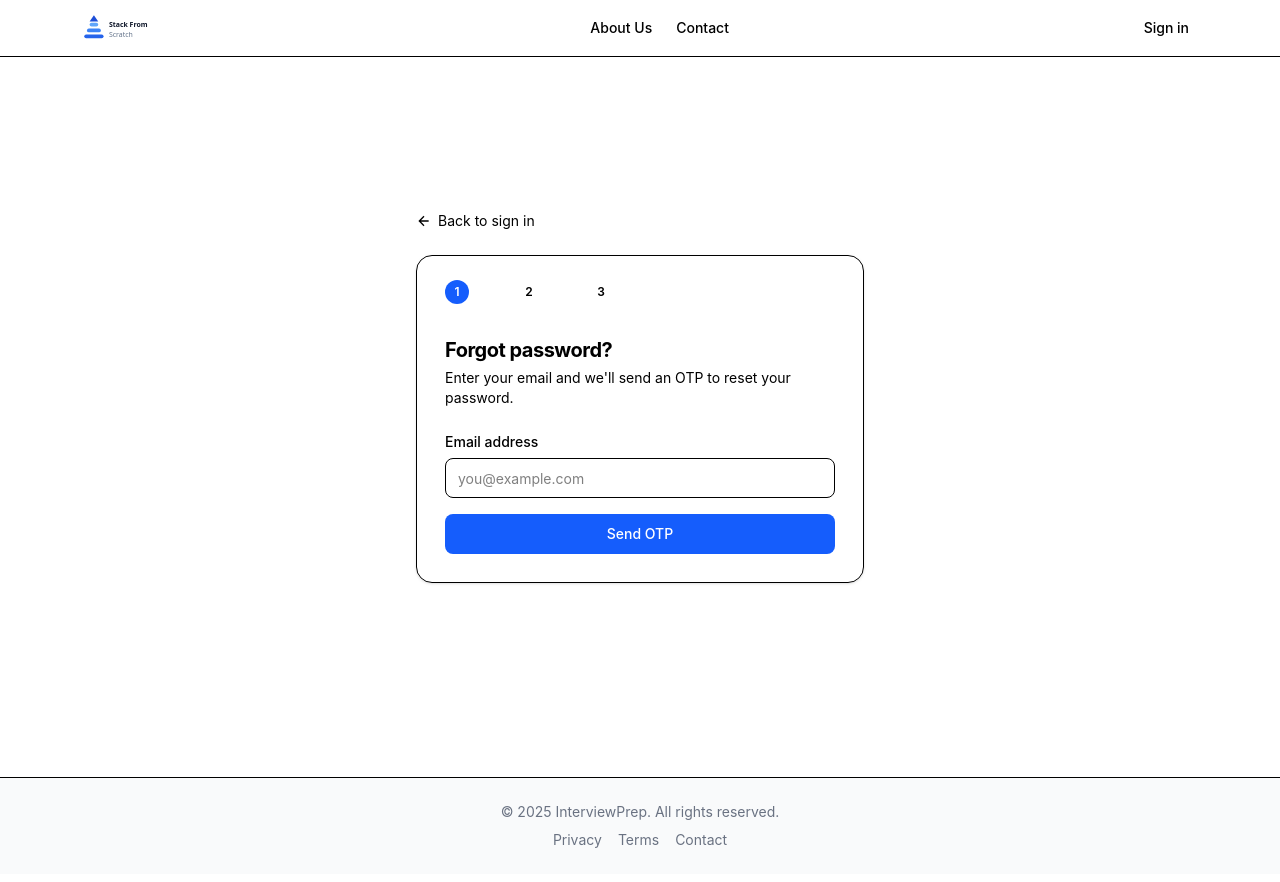
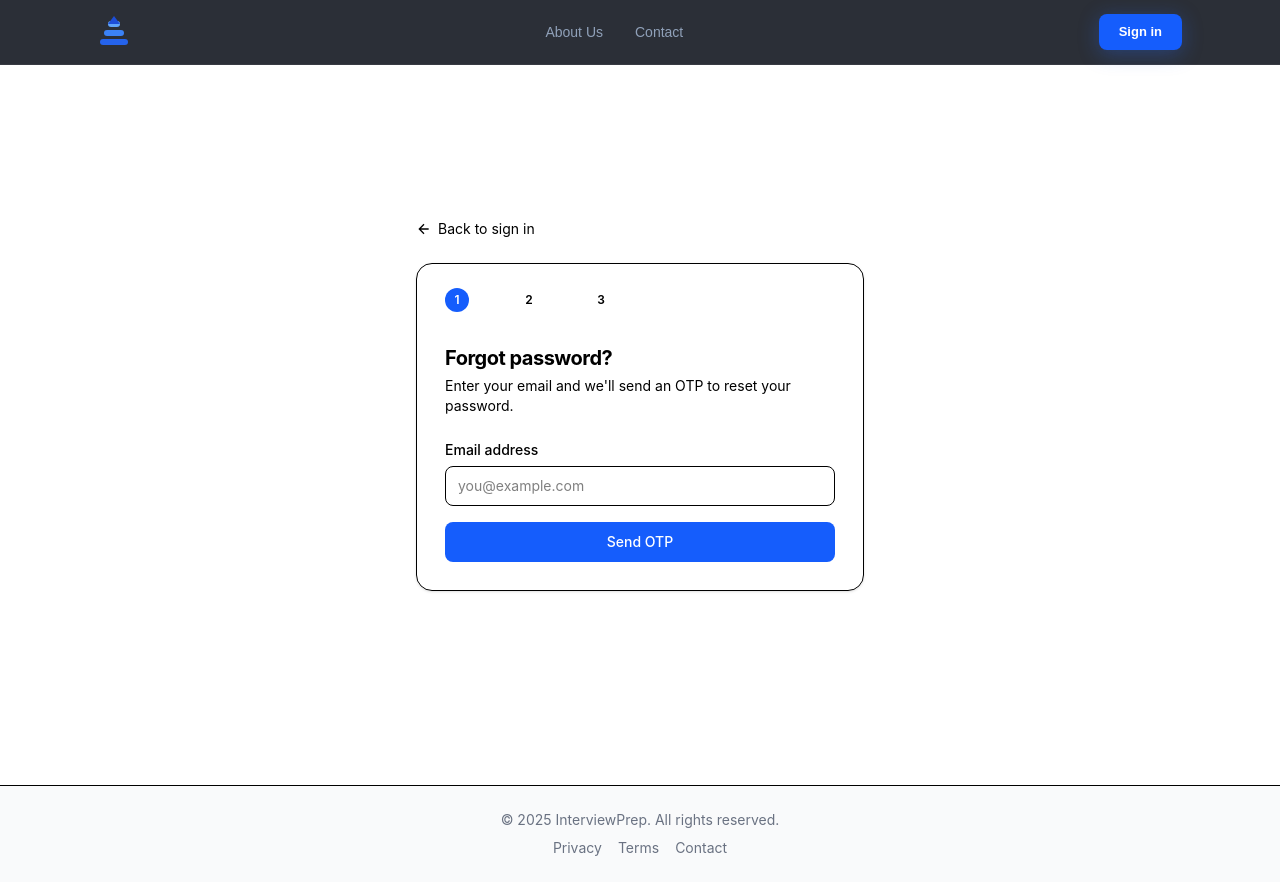
Before and after one commit to rahul-kapgate/stack-from-scratch-frontend, a React (Vite) app: page /forgot-password in a window 1280 px wide. Built offline with nearby package versions, Linux system fonts and the light colour scheme; no server answers.

Commit message:
updated header added reposievness and profile icon

```diff
--- a/src/components/Header.tsx
+++ b/src/components/Header.tsx
@@ -1,62 +1,165 @@
 import { Link } from "react-router-dom";
-import { Button } from "@/components/ui/button";
+import { useState } from "react";
 import { useCurrentUser, useLogout } from "@/hooks/Useauth";
 
 export default function Header() {
   const { data: user } = useCurrentUser();
   const { mutate: logout, isPending } = useLogout();
+  const [open, setOpen] = useState(false);
 
   return (
-    <header className="w-full border-b bg-white sticky top-0 z-50">
-      <div className="max-w-6xl mx-auto flex justify-between items-center px-4 py-3">
+    <header className="sticky top-0 z-50 bg-[#060b14]/85 backdrop-blur-xl border-b border-white/[0.06] font-['DM_Sans',sans-serif]">
+      <div className="max-w-[1140px] mx-auto flex justify-between items-center px-7 py-3.5">
         {/* Logo */}
-        {/* <h1 className="text-xl font-bold">
-          <Link to="/" className="hover:text-blue-500">Stack From Scratch</Link>
-        </h1> */}
-
         <Link to="/">
           <img
-            src="/logo.svg"
+            src="/favicon.svg"
             alt="Stack From Scratch"
             className="h-8 w-auto"
           />
         </Link>
 
-        {/* Nav Links */}
-        <nav className="hidden md:flex gap-6 text-sm font-medium">
-          <Link to="/" className="hover:text-blue-500">
+        {/* Desktop nav */}
+        <nav className="hidden md:flex gap-8 items-center text-sm font-medium">
+          <Link
+            to="/"
+            className="text-slate-400 hover:text-slate-200 transition-colors"
+          >
             About Us
           </Link>
-          <Link to="/" className="hover:text-blue-500">
+          <Link
+            to="/"
+            className="text-slate-400 hover:text-slate-200 transition-colors"
+          >
             Contact
           </Link>
           {user && (
-            <Link to="/dashboard" className="hover:text-blue-500">
+            <Link
+              to="/dashboard"
+              className="text-slate-400 hover:text-slate-200 transition-colors"
+            >
               Dashboard
             </Link>
           )}
         </nav>
 
-        {/* Auth buttons */}
-        <div className="flex items-center gap-2">
+        {/* Desktop auth */}
+        <div className="hidden md:flex items-center gap-2.5">
           {user ? (
             <>
-              <span className="text-sm text-muted-foreground hidden sm:block">
-                {user.name}
-              </span>
-              <Button
-                variant="outline"
+              <span className="text-sm text-white">{user.name}</span>
+              <button
                 onClick={() => logout()}
                 disabled={isPending}
+                className="bg-white/[0.04] text-slate-400 border border-white/[0.09] px-5 py-2 rounded-lg text-[13px] font-medium cursor-pointer hover:text-slate-200 transition-all"
               >
-                {isPending ? "Signing out..." : "Sign out"}
-              </Button>
+                {isPending ? "Loggning out…" : "Log out"}
+              </button>
             </>
           ) : (
             <Link to="/auth">
-              <Button>Sign in</Button>
+              <button className="bg-blue-600 text-white px-5 py-2 rounded-lg text-[13px] font-semibold cursor-pointer shadow-[0_4px_20px_rgba(37,99,235,0.35)] hover:shadow-[0_10px_40px_rgba(37,99,235,0.5)] hover:-translate-y-0.5 transition-all">
+                Sign in
+              </button>
             </Link>
           )}
+        </div>
+
+        {/* Mobile: Sign in + Hamburger */}
+        <div className="flex md:hidden items-center gap-3">
+          {!user && (
+            <Link to="/auth">
+              <button className="bg-blue-600 text-white px-4 py-2 rounded-lg text-[13px] font-semibold shadow-[0_4px_20px_rgba(37,99,235,0.35)]">
+                Sign in
+              </button>
+            </Link>
+          )}
+
+          {user && (
+            <button className="bg-blue-600 text-white px-4 py-2 rounded-lg text-[13px] font-semibold shadow-[0_4px_20px_rgba(37,99,235,0.35)]">
+              {user.name[0] || "U"}
+            </button>
+          )}
+
+          <button
+            onClick={() => setOpen(!open)}
+            aria-label="Toggle menu"
+            className="flex flex-col gap-[5px] p-1.5 bg-transparent border-none cursor-pointer z-[110]"
+          >
+            <span
+              className="block w-[22px] h-0.5 bg-slate-200 rounded-sm transition-all duration-300"
+              style={{
+                transform: open ? "translateY(7px) rotate(45deg)" : "none",
+              }}
+            />
+            <span
+              className={`block w-[22px] h-0.5 bg-slate-200 rounded-sm transition-all duration-300 ${open ? "opacity-0" : "opacity-100"}`}
+            />
+            <span
+              className="block w-[22px] h-0.5 bg-slate-200 rounded-sm transition-all duration-300"
+              style={{
+                transform: open ? "translateY(-7px) rotate(-45deg)" : "none",
+              }}
+            />
+          </button>
+        </div>
+      </div>
+
+      {/* Mobile drawer */}
+      <div
+        className={`md:hidden overflow-hidden transition-all duration-350 ease-in-out ${
+          open
+            ? "max-h-80 opacity-100 border-t border-white/[0.06]"
+            : "max-h-0 opacity-0"
+        }`}
+      >
+        <div className="flex flex-col gap-4 px-7 py-5">
+          <Link
+            to="/"
+            onClick={() => setOpen(false)}
+            className="text-slate-400 text-[15px] font-medium no-underline hover:text-slate-200 transition-colors"
+          >
+            About Us
+          </Link>
+          <Link
+            to="/"
+            onClick={() => setOpen(false)}
+            className="text-slate-400 text-[15px] font-medium no-underline hover:text-slate-200 transition-colors"
+          >
+            Contact
+          </Link>
+          {user && (
+            <Link
+              to="/dashboard"
+              onClick={() => setOpen(false)}
+              className="text-slate-400 text-[15px] font-medium no-underline hover:text-slate-200 transition-colors"
+            >
+              Dashboard
+            </Link>
+          )}
+          <div className="border-t border-white/[0.06] pt-4 flex flex-col gap-2.5">
+            {user ? (
+              <>
+                <span className="text-[13px] text-white">{user.name}</span>
+                <button
+                  onClick={() => {
+                    logout();
+                    setOpen(false);
+                  }}
+                  disabled={isPending}
+                  className="bg-white/[0.04] text-slate-400 border border-white/[0.09] py-2.5 rounded-lg text-sm font-medium cursor-pointer"
+                >
+                  {isPending ? "Logging out…" : "Log out"}
+                </button>
+              </>
+            ) : (
+              <Link to="/auth" onClick={() => setOpen(false)}>
+                <button className="w-full bg-blue-600 text-white py-3 rounded-lg text-sm font-semibold cursor-pointer shadow-[0_4px_20px_rgba(37,99,235,0.35)]">
+                  Sign in
+                </button>
+              </Link>
+            )}
+          </div>
         </div>
       </div>
     </header>
```
